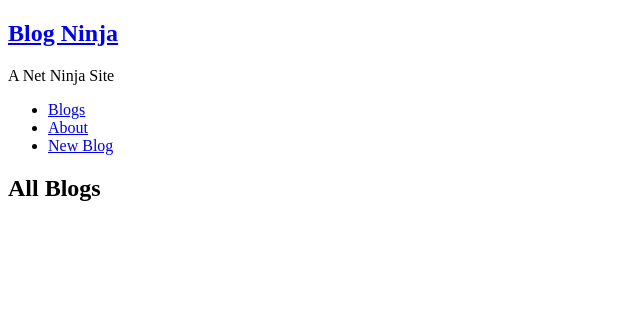
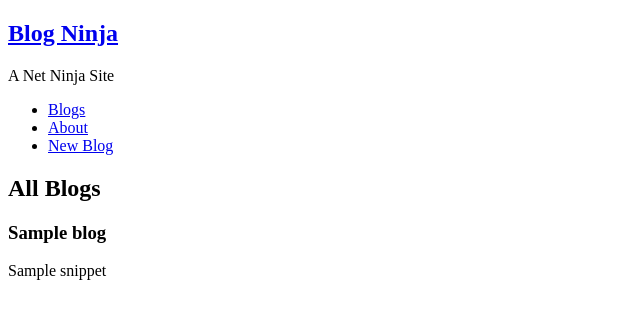
Before and after one commit to joyun25/node-crash-course, a Node server app: template views/index.ejs in a window 1280 px wide. Shown: the top 319 px of the page, without its empty margins (0-640 px from the left). Run offline with Node 20, Linux system fonts and the light colour scheme; the template is opened without the code that fills it: most values are stand-ins (such as "Sample title", 1, 10 or a date in 2020).

Commit message:
passing data into views

```diff
--- a/app.js
+++ b/app.js
@@ -10,18 +10,35 @@ app.set('view engine', 'ejs')
 app.listen(3000)
 
 app.get('/', (req, res) => {
-  res.render('index') // express sets default root directory to the "views" folder in the first level
+  const blogs = [
+    {
+      title: 'Yoshi finds eggs',
+      snippet: 'Lorem ipsum dolor sit amet consectetur'
+    },
+    {
+      title: 'Mario finds starts',
+      snippet: 'Lorem ipsum dolor sit amet consectetur'
+    },
+    {
+      title: 'How to defeat mushrooms',
+      snippet: 'Lorem ipsum dolor sit amet consectetur'
+    }
+  ]
+  res.render('index', {
+    title: 'Home',
+    blogs
+  })
 })
 
 app.get('/about', (req, res) => {
-  res.render('about')
+  res.render('about', { title: 'About' })
 })
 
 app.get('/blogs/create', (req, res) => {
-  res.render('create')
+  res.render('create', { title: 'Create a new Blog' })
 })
 
 // 404 page
 app.use((req, res) => {
-  res.status(404).render('404')
+  res.status(404).render('404', { title: '404' })
 })
--- a/views/404.ejs
+++ b/views/404.ejs
@@ -3,7 +3,7 @@
 <head>
   <meta charset="UTF-8">
   <meta name="viewport" content="width=device-width, initial-scale=1.0">
-  <title>Blog Ninja</title>
+  <title>Blog Ninja | <%= title %></title>
 </head>
 <body>
 
--- a/views/about.ejs
+++ b/views/about.ejs
@@ -3,7 +3,7 @@
 <head>
   <meta charset="UTF-8">
   <meta name="viewport" content="width=device-width, initial-scale=1.0">
-  <title>Blog Ninja</title>
+  <title>Blog Ninja | <%= title %></title>
 </head>
 <body>
 
--- a/views/create.ejs
+++ b/views/create.ejs
@@ -3,7 +3,7 @@
 <head>
   <meta charset="UTF-8">
   <meta name="viewport" content="width=device-width, initial-scale=1.0">
-  <title>Blog Ninja</title>
+  <title>Blog Ninja | <%= title %></title>
 </head>
 <body>
 
--- a/views/index.ejs
+++ b/views/index.ejs
@@ -3,7 +3,7 @@
 <head>
   <meta charset="UTF-8">
   <meta name="viewport" content="width=device-width, initial-scale=1.0">
-  <title>Blog Ninja</title>
+  <title>Blog Ninja | <%= title %></title>
 </head>
 <body>
 
@@ -29,6 +29,20 @@
 
   <div class="blogs content">
     <h2>All Blogs</h2>
+
+    <% if (blogs.length > 0) { %>
+      <% blogs.forEach(blog => { %>
+        <h3 class="title">
+          <%= blog.title %>
+        </h3>
+        <p class="snippet">
+          <%= blog.snippet %>
+        </p>
+      <% }) %>
+    <% } else { %>
+      <p>There are no blogs to display ...</p>
+    <% } %>
+
   </div>
 
 </body>
```
